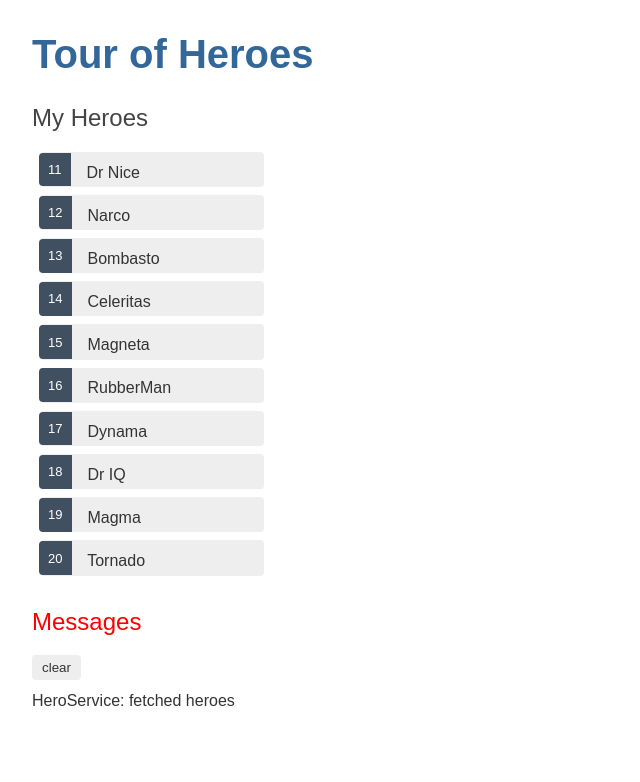
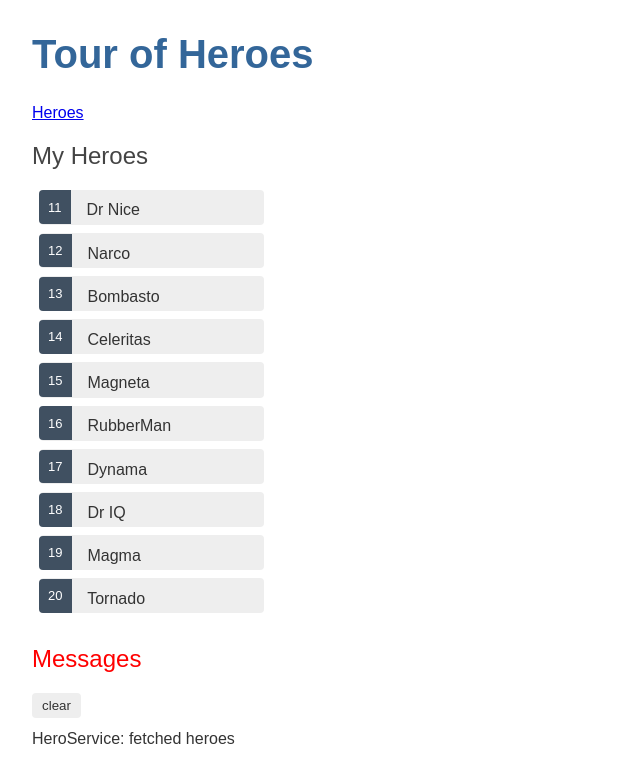
Before and after one commit to mariuszberner/angular-tour-of-heroes, an Angular app: page /heroes in a window 1280 px wide. Shown: the top 782 px of the page, without its empty margins (0-640 px from the left). Built offline with nearby package versions, Linux system fonts and the light colour scheme.

Commit message:
Adding app-routing module

```diff
--- a/src/app/app.component.html
+++ b/src/app/app.component.html
@@ -1,3 +1,7 @@
 <h1>{{title}}</h1>
-<app-heroes></app-heroes>
+<nav>
+    <a routerLink="/heroes">Heroes</a>
+</nav>
+<!-- <app-heroes></app-heroes> -->
+<router-outlet></router-outlet>
 <app-messages></app-messages>
--- a/src/app/app.module.ts
+++ b/src/app/app.module.ts
@@ -6,6 +6,7 @@
 import { HeroesComponent } from './heroes/heroes.component';
 import { HeroDetailComponent } from './hero-detail/hero-detail.component';
 import { MessagesComponent } from './messages/messages.component';
+import { AppRoutingModule } from './app-routing.module';
 
 @NgModule({
   declarations: [
@@ -16,7 +17,8 @@
   ],
   imports: [
     BrowserModule,
-    FormsModule
+    FormsModule,
+    AppRoutingModule
   ],
   providers: [],
   bootstrap: [AppComponent]
```
Also changed, not shown: src/app/app-routing.module.ts (added, +13 -0 lines), 1 other file (tests, documents, lock files or other folders).
